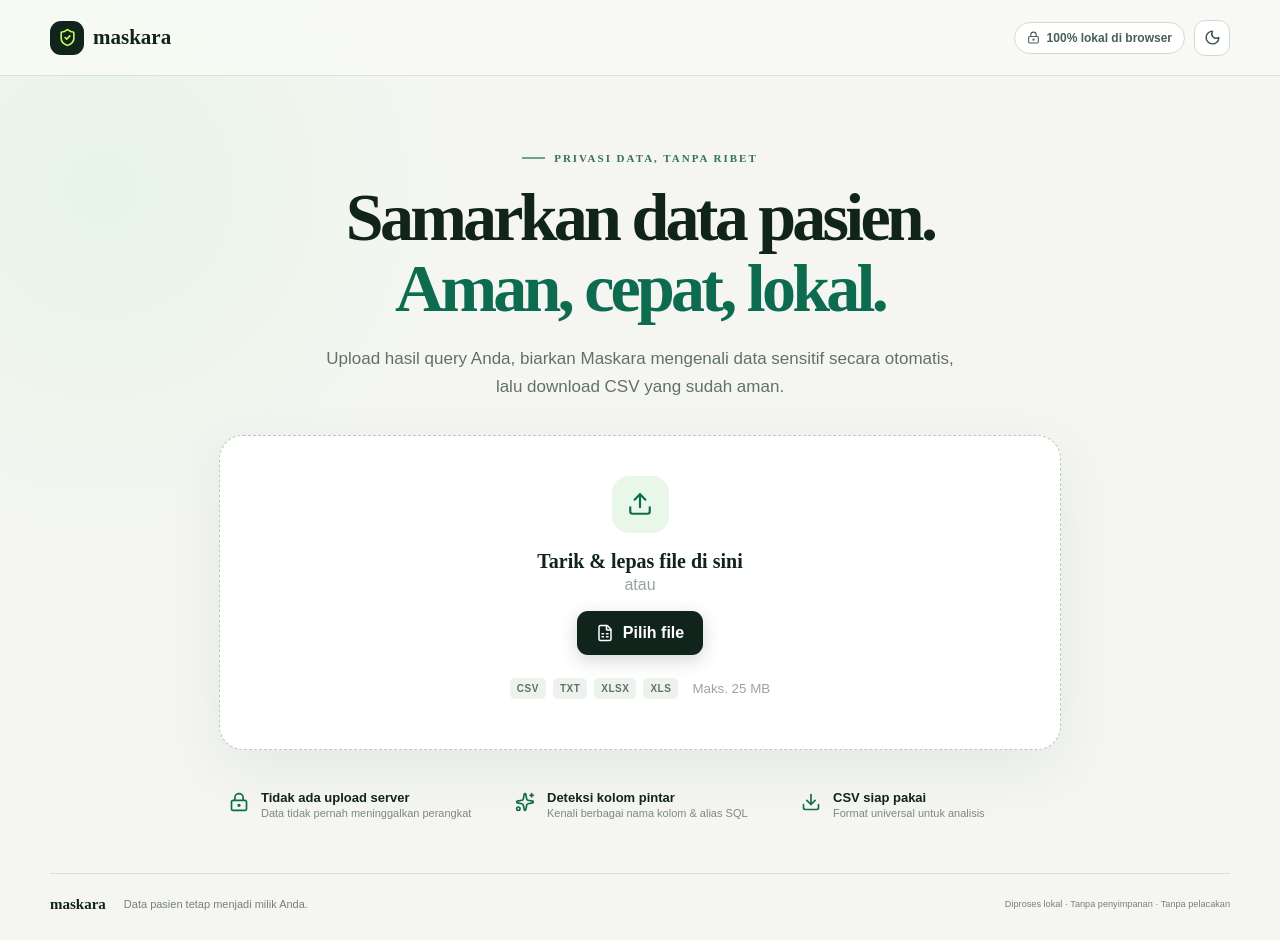
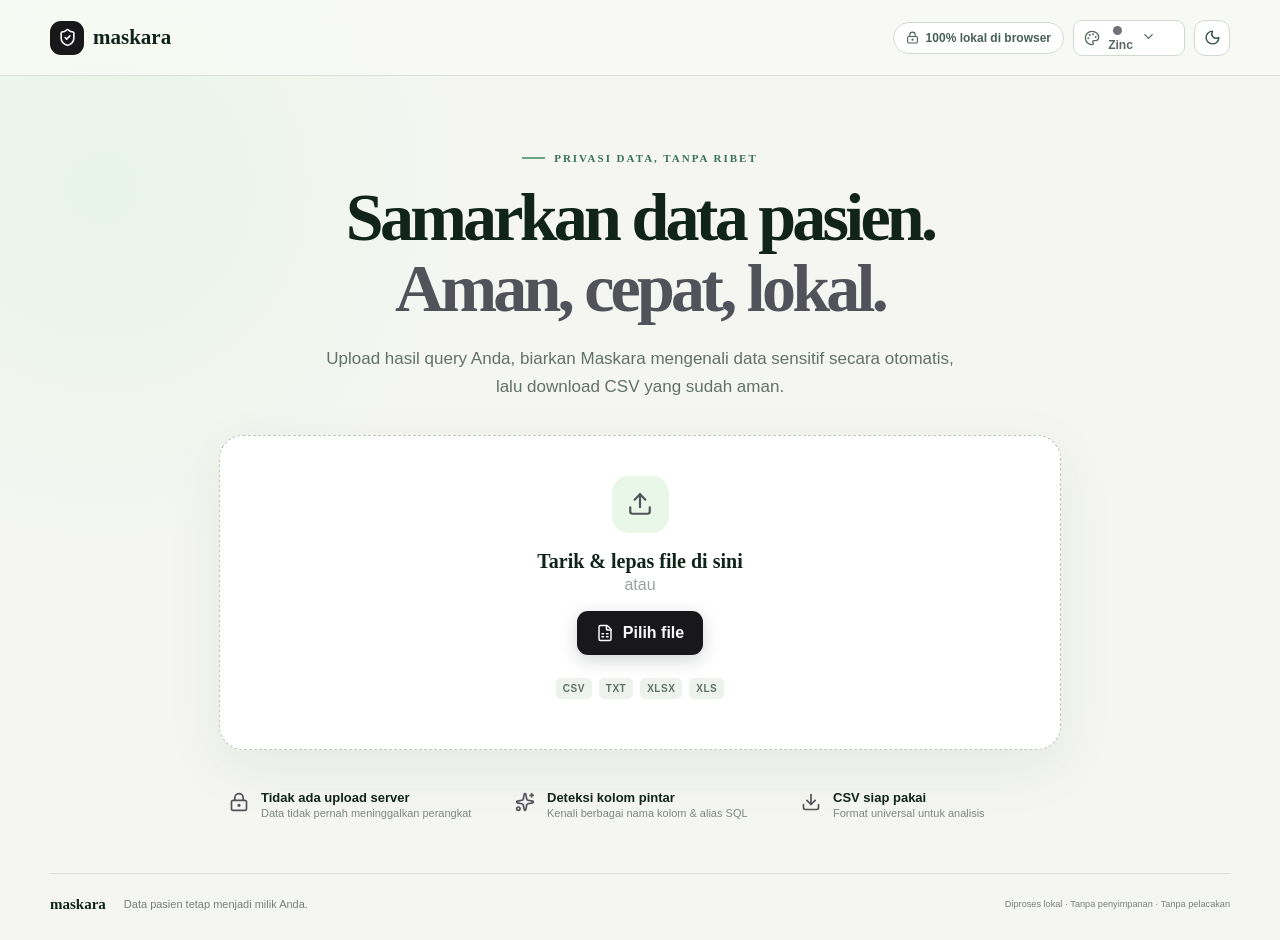
Before and after one commit to rizaldifahmi/maskara, a React (Vite) app: page / in a window 1280 px wide. Built offline with nearby package versions, Linux system fonts and the light colour scheme; a web font is replaced by a local one.

Commit message:
feat: add shadcn color themes and simplify upload copy

```diff
--- a/src/App.tsx
+++ b/src/App.tsx
@@ -1,6 +1,6 @@
 import { useEffect, useMemo, useRef, useState } from 'react'
 import Papa from 'papaparse'
-import { ArrowLeft, Check, Download, FileSpreadsheet, LockKeyhole, Moon, RefreshCw, ShieldCheck, Sparkles, Sun, Upload, X } from 'lucide-react'
+import { ArrowLeft, Check, Download, FileSpreadsheet, LockKeyhole, Moon, Palette, RefreshCw, ShieldCheck, Sparkles, Sun, Upload, X } from 'lucide-react'
 import { Button } from './components/ui/button'
 import { Badge } from './components/ui/badge'
 import { Card } from './components/ui/card'
@@ -10,6 +10,11 @@ import { Select, SelectContent, SelectItem, SelectTrigger, SelectValue } from '.
 type Row = Record<string, unknown>
 type MaskType = 'none' | 'name' | 'email' | 'dob' | 'phone' | 'address' | 'id'
 type Step = 'upload' | 'configure' | 'done'
+type ThemeColor = 'zinc' | 'slate' | 'gray' | 'neutral' | 'stone' | 'emerald'
+const THEME_COLORS: { value: ThemeColor; label: string }[] = [
+  { value: 'zinc', label: 'Zinc' }, { value: 'slate', label: 'Slate' }, { value: 'gray', label: 'Gray' },
+  { value: 'neutral', label: 'Neutral' }, { value: 'stone', label: 'Stone' }, { value: 'emerald', label: 'Emerald' },
+]
 
 const LABELS: Record<MaskType, string> = { none: 'Jangan masking', name: 'Nama / deskripsi provider', email: 'Email', dob: 'Tanggal lahir', phone: 'Nomor HP', address: 'Alamat', id: 'Kode / ID' }
 const COLORS: Record<Exclude<MaskType, 'none'>, string> = { name: 'violet', email: 'blue', dob: 'amber', phone: 'cyan', address: 'rose', id: 'green' }
@@ -75,6 +80,7 @@ export default function App() {
     if (saved === 'light' || saved === 'dark') return saved
     return window.matchMedia('(prefers-color-scheme: dark)').matches ? 'dark' : 'light'
   })
+  const [themeColor, setThemeColor] = useState<ThemeColor>(() => (localStorage.getItem('maskara-color') as ThemeColor) || 'zinc')
   const [step, setStep] = useState<Step>('upload')
   const [rows, setRows] = useState<Row[]>([])
   const [fileName, setFileName] = useState('')
@@ -92,11 +98,14 @@ export default function App() {
     localStorage.setItem('maskara-theme', theme)
     document.querySelector('meta[name="theme-color"]')?.setAttribute('content', theme === 'dark' ? '#08130f' : '#f5f6f2')
   }, [theme])
+  useEffect(() => {
+    document.documentElement.dataset.palette = themeColor
+    localStorage.setItem('maskara-color', themeColor)
+  }, [themeColor])
 
   async function load(file?: File) {
     if (!file) return
     if (!/\.(csv|txt|xlsx|xls)$/i.test(file.name)) { setError('Format belum didukung. Gunakan CSV, TXT, XLSX, atau XLS.'); return }
-    if (file.size > 25 * 1024 * 1024) { setError('Ukuran file melebihi batas 25 MB.'); return }
     setError(''); setProcessing(true)
     try {
       const data = await parseFile(file)
@@ -119,7 +128,7 @@ export default function App() {
   return <div className="app-shell">
     <header className="topbar">
       <Button variant="bare" className="brand" onClick={reset} aria-label="Kembali ke awal"><span className="brand-mark"><ShieldCheck size={19}/></span><span>maskara</span></Button>
-      <div className="header-actions"><Badge className="private-pill"><LockKeyhole size={13}/> 100% lokal di browser</Badge><Button variant="ghost" size="icon" className="theme-toggle" onClick={() => setTheme(theme === 'light' ? 'dark' : 'light')} aria-label={`Gunakan mode ${theme === 'light' ? 'gelap' : 'terang'}`}>{theme === 'light' ? <Moon size={17}/> : <Sun size={17}/>}</Button></div>
+      <div className="header-actions"><Badge className="private-pill"><LockKeyhole size={13}/> 100% lokal di browser</Badge><Select value={themeColor} onValueChange={value => setThemeColor(value as ThemeColor)}><SelectTrigger aria-label="Pilih warna tema" className="color-mode-trigger"><Palette size={16}/><SelectValue/></SelectTrigger><SelectContent>{THEME_COLORS.map(color => <SelectItem value={color.value} key={color.value}><span className={`color-dot ${color.value}`}/>{color.label}</SelectItem>)}</SelectContent></Select><Button variant="ghost" size="icon" className="theme-toggle" onClick={() => setTheme(theme === 'light' ? 'dark' : 'light')} aria-label={`Gunakan mode ${theme === 'light' ? 'gelap' : 'terang'}`}>{theme === 'light' ? <Moon size={17}/> : <Sun size={17}/>}</Button></div>
     </header>
 
     <main>
@@ -133,7 +142,7 @@ export default function App() {
           <h2>{processing ? 'Membaca file…' : 'Tarik & lepas file di sini'}</h2>
           <p>atau</p>
           <Button disabled={processing} onClick={() => inputRef.current?.click()}><FileSpreadsheet size={18}/> Pilih file</Button>
-          <div className="formats"><Badge>CSV</Badge><Badge>TXT</Badge><Badge>XLSX</Badge><Badge>XLS</Badge><small>Maks. 25 MB</small></div>
+          <div className="formats"><Badge>CSV</Badge><Badge>TXT</Badge><Badge>XLSX</Badge><Badge>XLS</Badge></div>
         </Card>
         {error && <Alert className="error"><X size={16}/>{error}</Alert>}
         <div className="trust-row"><div><LockKeyhole/><span><b>Tidak ada upload server</b><small>Data tidak pernah meninggalkan perangkat</small></span></div><div><Sparkles/><span><b>Deteksi kolom pintar</b><small>Kenali berbagai nama kolom & alias SQL</small></span></div><div><Download/><span><b>CSV siap pakai</b><small>Format universal untuk analisis</small></span></div></div>
--- a/src/theme.css
+++ b/src/theme.css
@@ -33,3 +33,23 @@
 :root[data-theme=dark] .shadcn-select-item[data-highlighted]{background:#1b382b;color:#d9f7e8}
 :root[data-theme=dark] .success .ghost{background:#10231b;color:#dcebe4}
 :root[data-theme=dark] footer{color:#80958b}
+
+/* shadcn base-color themes */
+:root[data-palette=zinc]{--primary:#18181b;--primary-hover:#27272a;--primary-foreground:#fafafa;--green:#52525b;--lime:#d4d4d8}
+:root[data-palette=slate]{--primary:#0f172a;--primary-hover:#1e293b;--primary-foreground:#f8fafc;--green:#475569;--lime:#cbd5e1}
+:root[data-palette=gray]{--primary:#111827;--primary-hover:#1f2937;--primary-foreground:#f9fafb;--green:#4b5563;--lime:#d1d5db}
+:root[data-palette=neutral]{--primary:#171717;--primary-hover:#262626;--primary-foreground:#fafafa;--green:#525252;--lime:#d4d4d4}
+:root[data-palette=stone]{--primary:#1c1917;--primary-hover:#292524;--primary-foreground:#fafaf9;--green:#57534e;--lime:#d6d3d1}
+:root[data-palette=emerald]{--primary:#047857;--primary-hover:#066448;--primary-foreground:#ecfdf5;--green:#047857;--lime:#a7f3d0}
+:root[data-theme=dark][data-palette=zinc]{--primary:#fafafa;--primary-hover:#e4e4e7;--primary-foreground:#18181b;--green:#a1a1aa;--lime:#d4d4d8}
+:root[data-theme=dark][data-palette=slate]{--primary:#f8fafc;--primary-hover:#e2e8f0;--primary-foreground:#0f172a;--green:#94a3b8;--lime:#cbd5e1}
+:root[data-theme=dark][data-palette=gray]{--primary:#f9fafb;--primary-hover:#e5e7eb;--primary-foreground:#111827;--green:#9ca3af;--lime:#d1d5db}
+:root[data-theme=dark][data-palette=neutral]{--primary:#fafafa;--primary-hover:#e5e5e5;--primary-foreground:#171717;--green:#a3a3a3;--lime:#d4d4d4}
+:root[data-theme=dark][data-palette=stone]{--primary:#fafaf9;--primary-hover:#e7e5e4;--primary-foreground:#1c1917;--green:#a8a29e;--lime:#d6d3d1}
+:root[data-theme=dark][data-palette=emerald]{--primary:#34d399;--primary-hover:#6ee7b7;--primary-foreground:#052e16;--green:#34d399;--lime:#a7f3d0}
+.primary,:root[data-theme=dark] .primary,.actionbar .primary,:root[data-theme=dark] .actionbar .primary{background:var(--primary);color:var(--primary-foreground)}
+.primary:hover,:root[data-theme=dark] .primary:hover,.actionbar .primary:hover,:root[data-theme=dark] .actionbar .primary:hover{background:var(--primary-hover);color:var(--primary-foreground)}
+.brand-mark{background:var(--primary);color:var(--primary-foreground)}
+.color-mode-trigger{width:112px;height:36px;padding:0 28px 0 10px;gap:7px;border-color:#cfdbd1;background:#fff;font-size:12px}.color-mode-trigger>svg:first-child{flex:none}.color-dot{display:inline-block;width:9px;height:9px;margin-right:7px;border-radius:99px}.color-dot.zinc{background:#71717a}.color-dot.slate{background:#64748b}.color-dot.gray{background:#6b7280}.color-dot.neutral{background:#737373}.color-dot.stone{background:#78716c}.color-dot.emerald{background:#10b981}
+:root[data-theme=dark] .color-mode-trigger{background:#10231b;border-color:#2b4438;color:#b9cec3}
+@media(max-width:640px){.color-mode-trigger{width:36px;padding:0;justify-content:center}.color-mode-trigger>span:not([class]){display:none}.color-mode-trigger>svg:last-child{display:none}.private-pill{display:none}}
```
Also changed, not shown: 1 other file (tests, documents, lock files or other folders).
